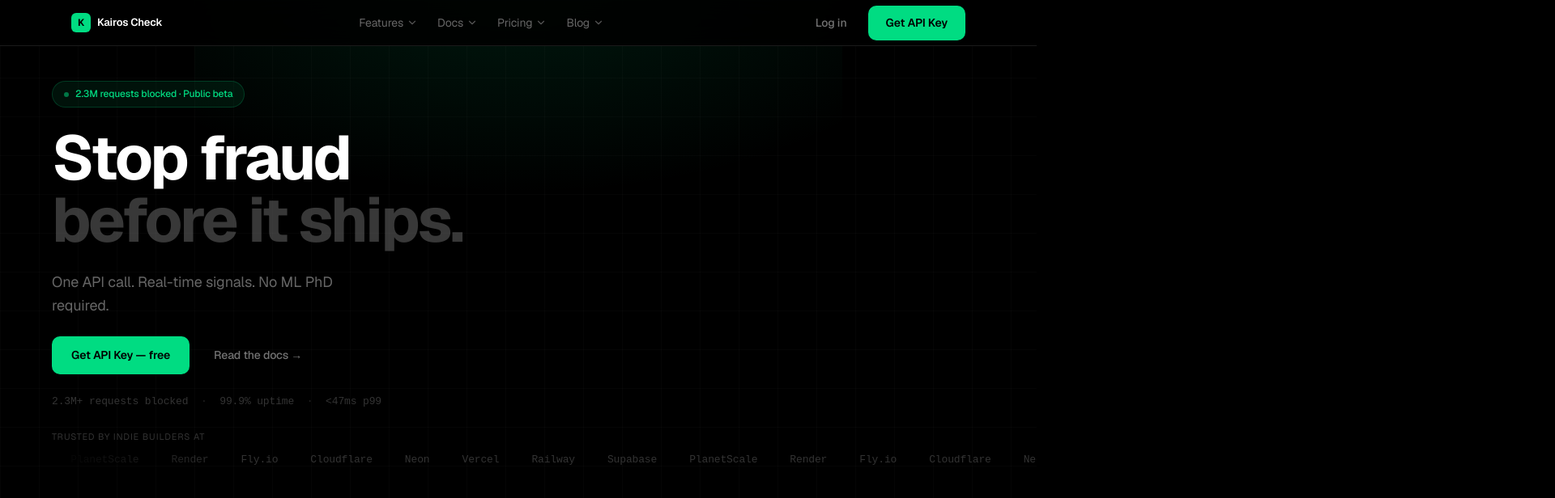
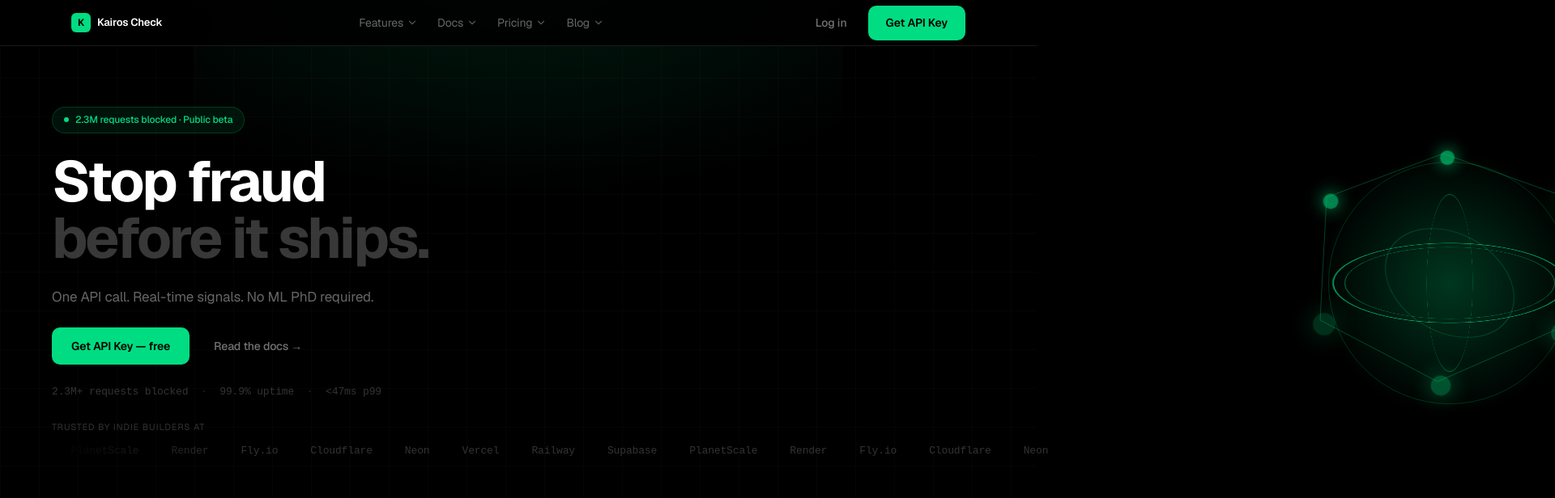
Before and after one commit to contactorevonix-blip/kairos-cerebro, a Next.js app in the folder packages/web/: page / in a window 1280 px wide. Shown: the top 616 px of the page at 81% size, 1920 px wide, since content can reach past the window. Built offline with nearby package versions, Linux system fonts and the light colour scheme.

Commit message:
fix: globe overflow clipping — reduce size and fix container

```diff
--- a/packages/web/src/components/HeroGlobe.tsx
+++ b/packages/web/src/components/HeroGlobe.tsx
@@ -2,7 +2,7 @@
 
 export default function HeroGlobe() {
   return (
-    <div style={{ width: 480, height: 480, position: 'relative', flexShrink: 0 }}>
+    <div style={{ width: 380, height: 380, position: 'relative', flexShrink: 0 }}>
       <style>{`
         @keyframes hg-spin1 { from{transform:rotateX(70deg) rotateZ(0deg)} to{transform:rotateX(70deg) rotateZ(360deg)} }
         @keyframes hg-spin2 { from{transform:rotateX(70deg) rotateZ(0deg)} to{transform:rotateX(70deg) rotateZ(-360deg)} }
@@ -12,57 +12,22 @@ export default function HeroGlobe() {
       `}</style>
 
       {/* Glow */}
-      <div style={{
-        position:'absolute', top:'50%', left:'50%',
-        transform:'translate(-50%,-50%)',
-        width:420, height:420, borderRadius:'50%',
-        background:'radial-gradient(ellipse at center,rgba(0,217,126,0.25) 0%,transparent 68%)',
-        pointerEvents:'none',
-      }}/>
+      <div style={{ position:'absolute', top:'50%', left:'50%', transform:'translate(-50%,-50%)', width:340, height:340, borderRadius:'50%', background:'radial-gradient(ellipse at center,rgba(0,217,126,0.25) 0%,transparent 68%)', pointerEvents:'none' }}/>
 
       {/* Sphere outline */}
-      <div style={{
-        position:'absolute', top:'50%', left:'50%',
-        transform:'translate(-50%,-50%)',
-        width:380, height:380, borderRadius:'50%',
-        border:'1px solid rgba(0,217,126,0.2)',
-      }}/>
+      <div style={{ position:'absolute', top:'50%', left:'50%', transform:'translate(-50%,-50%)', width:300, height:300, borderRadius:'50%', border:'1px solid rgba(0,217,126,0.2)' }}/>
 
       {/* Ring 1 */}
-      <div style={{
-        position:'absolute', top:'50%', left:'50%',
-        width:370, height:370, marginLeft:-185, marginTop:-185,
-        borderRadius:'50%',
-        border:'2px solid rgba(0,217,126,0.7)',
-        animation:'hg-spin1 16s linear infinite',
-      }}/>
+      <div style={{ position:'absolute', top:'50%', left:'50%', width:290, height:290, marginLeft:-145, marginTop:-145, borderRadius:'50%', border:'2px solid rgba(0,217,126,0.7)', animation:'hg-spin1 16s linear infinite' }}/>
 
       {/* Ring 2 */}
-      <div style={{
-        position:'absolute', top:'50%', left:'50%',
-        width:330, height:330, marginLeft:-165, marginTop:-165,
-        borderRadius:'50%',
-        border:'1.5px solid rgba(0,217,126,0.55)',
-        animation:'hg-spin2 22s linear infinite',
-      }}/>
+      <div style={{ position:'absolute', top:'50%', left:'50%', width:260, height:260, marginLeft:-130, marginTop:-130, borderRadius:'50%', border:'1.5px solid rgba(0,217,126,0.55)', animation:'hg-spin2 22s linear infinite' }}/>
 
       {/* Ring 3 */}
-      <div style={{
-        position:'absolute', top:'50%', left:'50%',
-        width:280, height:280, marginLeft:-140, marginTop:-140,
-        borderRadius:'50%',
-        border:'1.5px solid rgba(0,217,126,0.4)',
-        animation:'hg-spin3 28s linear infinite',
-      }}/>
+      <div style={{ position:'absolute', top:'50%', left:'50%', width:220, height:220, marginLeft:-110, marginTop:-110, borderRadius:'50%', border:'1.5px solid rgba(0,217,126,0.4)', animation:'hg-spin3 28s linear infinite' }}/>
 
       {/* Ring 4 */}
-      <div style={{
-        position:'absolute', top:'50%', left:'50%',
-        width:220, height:220, marginLeft:-110, marginTop:-110,
-        borderRadius:'50%',
-        border:'1px solid rgba(0,217,126,0.3)',
-        animation:'hg-spin4 20s linear infinite',
-      }}/>
+      <div style={{ position:'absolute', top:'50%', left:'50%', width:170, height:170, marginLeft:-85, marginTop:-85, borderRadius:'50%', border:'1px solid rgba(0,217,126,0.3)', animation:'hg-spin4 20s linear infinite' }}/>
 
       {/* Nodes */}
       {[
@@ -72,27 +37,18 @@ export default function HeroGlobe() {
         {top:'82%', left:'46%', delay:'0.3s'},
         {top:'62%', left:'8%',  delay:'0.8s'},
         {top:'22%', left:'10%', delay:'1.3s'},
-        {top:'44%', left:'96%', delay:'0.6s'},
-        {top:'44%', left:'2%',  delay:'1.6s'},
       ].map((n,i) => (
-        <div key={i} style={{
-          position:'absolute', top:n.top, left:n.left,
-          transform:'translate(-50%,-50%)',
-          width:10, height:10, borderRadius:'50%',
-          background:'#00d97e',
-          boxShadow:'0 0 10px 2px rgba(0,217,126,0.7)',
-          animation:`hg-pulse 2.5s ease-in-out ${n.delay} infinite`,
-        }}/>
+        <div key={i} style={{ position:'absolute', top:n.top, left:n.left, transform:'translate(-50%,-50%)', width:10, height:10, borderRadius:'50%', background:'#00d97e', boxShadow:'0 0 10px 2px rgba(0,217,126,0.7)', animation:`hg-pulse 2.5s ease-in-out ${n.delay} infinite` }}/>
       ))}
 
       {/* Lines */}
-      <svg style={{position:'absolute',inset:0,width:'100%',height:'100%',pointerEvents:'none'}} viewBox="0 0 480 480">
-        <line x1="230" y1="38"  x2="422" y2="106" stroke="#00d97e" strokeWidth="1" strokeOpacity="0.3"/>
-        <line x1="422" y1="106" x2="408" y2="312" stroke="#00d97e" strokeWidth="1" strokeOpacity="0.3"/>
-        <line x1="408" y1="312" x2="221" y2="394" stroke="#00d97e" strokeWidth="1" strokeOpacity="0.3"/>
-        <line x1="221" y1="394" x2="38"  y2="298" stroke="#00d97e" strokeWidth="1" strokeOpacity="0.3"/>
-        <line x1="38"  y1="298" x2="48"  y2="106" stroke="#00d97e" strokeWidth="1" strokeOpacity="0.3"/>
-        <line x1="48"  y1="106" x2="230" y2="38"  stroke="#00d97e" strokeWidth="1" strokeOpacity="0.3"/>
+      <svg style={{ position:'absolute', inset:0, width:'100%', height:'100%', pointerEvents:'none' }} viewBox="0 0 380 380">
+        <line x1="182" y1="30"  x2="334" y2="84"  stroke="#00d97e" strokeWidth="1" strokeOpacity="0.3"/>
+        <line x1="334" y1="84"  x2="323" y2="247" stroke="#00d97e" strokeWidth="1" strokeOpacity="0.3"/>
+        <line x1="323" y1="247" x2="175" y2="312" stroke="#00d97e" strokeWidth="1" strokeOpacity="0.3"/>
+        <line x1="175" y1="312" x2="30"  y2="236" stroke="#00d97e" strokeWidth="1" strokeOpacity="0.3"/>
+        <line x1="30"  y1="236" x2="38"  y2="84"  stroke="#00d97e" strokeWidth="1" strokeOpacity="0.3"/>
+        <line x1="38"  y1="84"  x2="182" y2="30"  stroke="#00d97e" strokeWidth="1" strokeOpacity="0.3"/>
       </svg>
     </div>
   );
--- a/packages/web/src/components/landing/hero.tsx
+++ b/packages/web/src/components/landing/hero.tsx
@@ -14,41 +14,33 @@ export default function Hero() {
   const doubled = [...LOGOS, ...LOGOS];
 
   return (
-    <section style={{ position:'relative', overflow:'hidden', background:'#000', paddingTop:100, paddingBottom:60 }}>
+    <section style={{ position:'relative', background:'#000', paddingTop:100, paddingBottom:60 }}>
 
       {/* Grid bg */}
-      <div style={{
-        position:'absolute', inset:0, pointerEvents:'none',
-        backgroundImage:'linear-gradient(rgba(255,255,255,0.02) 1px,transparent 1px),linear-gradient(90deg,rgba(255,255,255,0.02) 1px,transparent 1px)',
-        backgroundSize:'48px 48px',
-      }}/>
+      <div style={{ position:'absolute', inset:0, pointerEvents:'none', backgroundImage:'linear-gradient(rgba(255,255,255,0.02) 1px,transparent 1px),linear-gradient(90deg,rgba(255,255,255,0.02) 1px,transparent 1px)', backgroundSize:'48px 48px' }}/>
 
       {/* Top glow */}
-      <div style={{
-        position:'absolute', top:0, left:'50%', transform:'translateX(-50%)',
-        width:800, height:400, pointerEvents:'none',
-        background:'radial-gradient(ellipse 800px 400px at 50% -10%,rgba(0,220,130,0.12) 0%,transparent 70%)',
-      }}/>
+      <div style={{ position:'absolute', top:0, left:'50%', transform:'translateX(-50%)', width:800, height:400, pointerEvents:'none', background:'radial-gradient(ellipse 800px 400px at 50% -10%,rgba(0,220,130,0.12) 0%,transparent 70%)' }}/>
 
       <div style={{ maxWidth:1200, margin:'0 auto', padding:'0 24px', position:'relative' }}>
-        <div style={{ display:'grid', gridTemplateColumns:'1fr 1fr', alignItems:'center', gap:48 }}>
+        <div style={{ display:'grid', gridTemplateColumns:'1fr 1fr', alignItems:'center', gap:48, minHeight:500 }}>
 
           {/* LEFT */}
           <motion.div style={{ display:'flex', flexDirection:'column', gap:24 }} variants={container} initial="hidden" animate="show">
 
             <motion.div variants={item}>
               <span style={{ display:'inline-flex', alignItems:'center', gap:8, padding:'6px 14px', borderRadius:999, fontSize:12, fontWeight:500, background:'rgba(0,220,130,0.08)', border:'1px solid rgba(0,220,130,0.2)', color:'#00DC82' }}>
-                <span style={{ width:6, height:6, borderRadius:'50%', background:'#00DC82', animation:'pulse 2s infinite' }}/>
+                <span style={{ width:6, height:6, borderRadius:'50%', background:'#00DC82' }}/>
                 2.3M requests blocked · Public beta
               </span>
             </motion.div>
 
-            <motion.h1 variants={item} style={{ fontSize:'clamp(52px,6vw,88px)', fontWeight:700, lineHeight:1.0, letterSpacing:'-0.04em', margin:0 }}>
+            <motion.h1 variants={item} style={{ fontSize:'clamp(48px,5.5vw,84px)', fontWeight:700, lineHeight:1.0, letterSpacing:'-0.04em', margin:0 }}>
               <span style={{ color:'#fff' }}>Stop fraud</span><br/>
               <span style={{ color:'rgba(255,255,255,0.22)' }}>before it ships.</span>
             </motion.h1>
 
-            <motion.p variants={item} style={{ color:'#666', fontSize:18, maxWidth:420, lineHeight:1.6, margin:0 }}>
+            <motion.p variants={item} style={{ color:'#666', fontSize:17, maxWidth:400, lineHeight:1.6, margin:0 }}>
               One API call. Real-time signals. No ML PhD required.
             </motion.p>
 
@@ -72,9 +64,9 @@ export default function Hero() {
 
           </motion.div>
 
-          {/* RIGHT — Globe */}
+          {/* RIGHT */}
           <motion.div
-            style={{ display:'flex', alignItems:'center', justifyContent:'center' }}
+            style={{ display:'flex', alignItems:'center', justifyContent:'center', overflow:'visible' }}
             initial={{ opacity:0, scale:0.9 }}
             animate={{ opacity:1, scale:1 }}
             transition={{ duration:1, delay:0.3, ease }}
```
